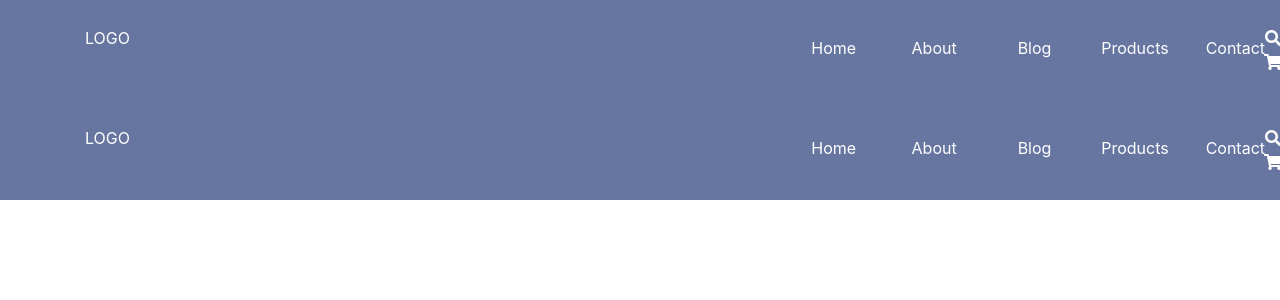
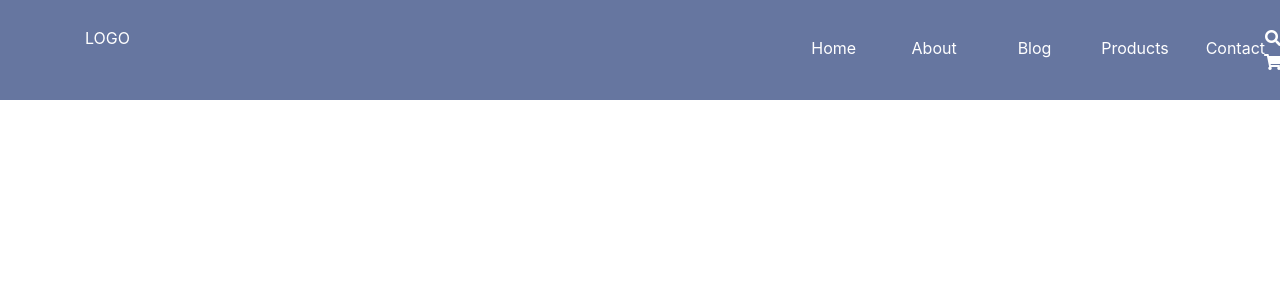
Before and after one commit to yamoonz/istanbul-capstone-ecommerce, a React (Create React App) app: page / in a window 1280 px wide. Shown: the top 300 px of the page. Built offline with nearby package versions, Linux system fonts and the light colour scheme.

Commit message:
start dividing small parts

```diff
--- a/src/components/home/HomePage.jsx
+++ b/src/components/home/HomePage.jsx
@@ -1,6 +1,6 @@
 import React from "react";
 import Navbar from "../layout/nav/Navbar";
-import "./HomePage.scss";
+
 
 const HomePage = () => {
   return (
--- a/src/components/layout/nav/Navbar.jsx
+++ b/src/components/layout/nav/Navbar.jsx
@@ -5,6 +5,7 @@ import Row from "react-bootstrap/Row";
 import { NavLink } from "react-router-dom";
 import SignUpBox from "./signup/SignUp";
 import SearchBox from "./search/Search";
+import "../../home/HomePage.scss";
 
 function navbarIconsReducer(state, action) {
   switch (action.type) {
--- a/src/containers/RouteBlock.jsx
+++ b/src/containers/RouteBlock.jsx
@@ -4,7 +4,6 @@ import SignUp from "../components/signup/SignUp";
 import CartPage from "../components/shoppingCart/Cart";
 import BlogOverview from "../components/blog/BlogOverview";
 import AboutPage from "../components/about/About";
-import HomePage from "../components/home/HomePage";
 import ProductsPage from "../components/products/Products";
 import AdminPage from "../components/addProductsForm/AddProducts";
 
@@ -17,7 +16,6 @@ export const RouteBlock = () => {
       <Route path="/blog" component={BlogOverview} />
       <Route path="/about" component={AboutPage} />
       <Route path="/admin" component={AdminPage} />
-      <Route exact path="/" component={HomePage} />
     </Switch>
   );
 };
```
